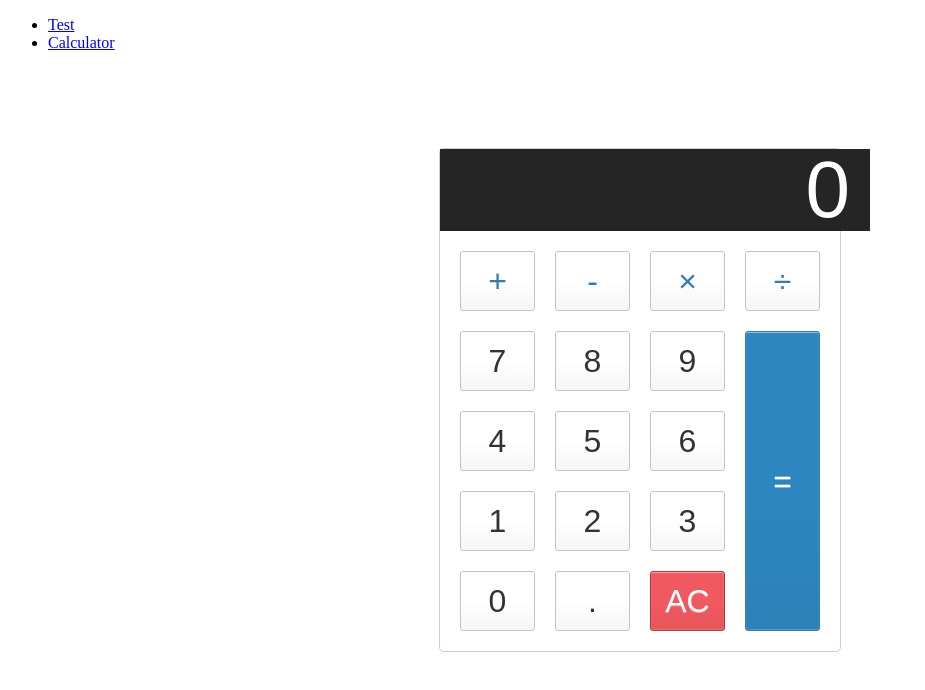
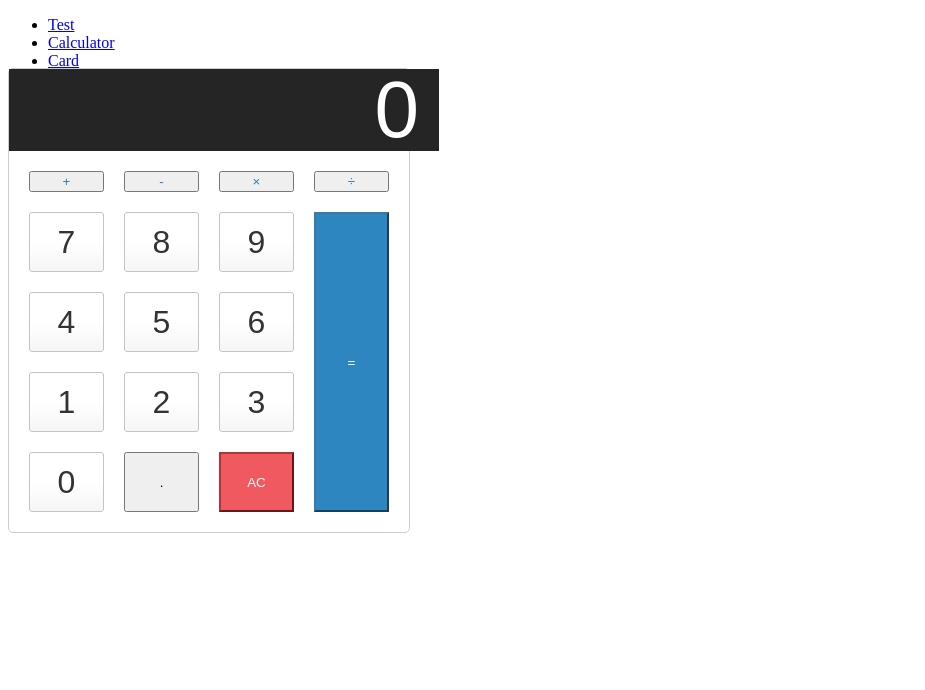
Before and after one commit to hiruthstautland/angular-test, an Angular app: page /calculator in a window 1280 px wide. Shown: the top 690 px of the page, without its empty margins (0-925 px from the left). Built offline with nearby package versions, Linux system fonts and the light colour scheme.

Commit message:
card scss added

```diff
--- a/src/app/app-routing.module.ts
+++ b/src/app/app-routing.module.ts
@@ -1,11 +1,12 @@
 import { NgModule } from '@angular/core';
-// import { CommonModule } from '@angular/common';
 import { RouterModule, Routes } from '@angular/router';
 import { CalculatorComponent } from './calculator/calculator.component';
+import { CardComponent } from './card/card.component';
 import { FirstComponent } from './first/first.component';
 
 const routes: Routes = [
   { path: 'test', component: FirstComponent },
+  { path: 'card', component: CardComponent },
   { path: 'calculator', component: CalculatorComponent },
 ];
 
--- a/src/app/app.component.html
+++ b/src/app/app.component.html
@@ -1,10 +1,13 @@
-<nav>
-  <ul>
-    <li>
-      <a routerLink="/test">Test</a>
+<nav class="nav">
+  <ul class="nav__list">
+    <li class="nav__item">
+      <a routerLink="/test" class="nav__link">Test</a>
     </li>
     <li>
-      <a routerLink="/calculator">Calculator</a>
+      <a routerLink="/calculator" class="nav__link">Calculator</a>
+    </li>
+    <li>
+      <a routerLink="/card" class="nav__link">Card</a>
     </li>
   </ul>
   <br />
--- a/src/app/app.component.scss
+++ b/src/app/app.component.scss
@@ -0,0 +1,8 @@
+nav {
+  position: fixed;
+  top: 0;
+  &__item {
+    display: inline;
+    padding: 1px;
+  }
+}
--- a/src/app/calculator/calculator.component.html
+++ b/src/app/calculator/calculator.component.html
@@ -1,34 +1,34 @@
-<div class="calculator">
+<div class="c-calculator">
+  <input type="text" class="c-calculator__screen" value="0" disabled />
 
-    <input type="text" class="calculator-screen" value="0" disabled />
+  <div class="c-calculator__keys">
+    <button type="button" class="c-calculator__operator" value="+">+</button>
+    <button type="button" class="c-calculator__operator" value="-">-</button>
+    <button type="button" class="c-calculator__operator" value="*">
+      &times;
+    </button>
+    <button type="button" class="c-calculator__operator" value="/">
+      &divide;
+    </button>
 
-    <div class="calculator-keys">
+    <button type="button" class="c-calculator__btn" value="7">7</button>
+    <button type="button" class="c-calculator__btn" value="8">8</button>
+    <button type="button" class="c-calculator__btn" value="9">9</button>
 
-      <button type="button" class="operator" value="+">+</button>
-      <button type="button" class="operator" value="-">-</button>
-      <button type="button" class="operator" value="*">&times;</button>
-      <button type="button" class="operator" value="/">&divide;</button>
+    <button type="button" class="c-calculator__btn" value="4">4</button>
+    <button type="button" class="c-calculator__btn" value="5">5</button>
+    <button type="button" class="c-calculator__btn" value="6">6</button>
 
-      <button type="button" value="7">7</button>
-      <button type="button" value="8">8</button>
-      <button type="button" value="9">9</button>
+    <button type="button" class="c-calculator__btn" value="1">1</button>
+    <button type="button" class="c-calculator__btn" value="2">2</button>
+    <button type="button" class="c-calculator__btn" value="3">3</button>
 
+    <button type="button" class="c-calculator__btn" value="0">0</button>
+    <button type="button" class="c-calculator__decimal" value=".">.</button>
+    <button type="button" class="c-calculator__all-clear" value="all-clear">
+      AC
+    </button>
 
-      <button type="button" value="4">4</button>
-      <button type="button" value="5">5</button>
-      <button type="button" value="6">6</button>
-
-
-      <button type="button" value="1">1</button>
-      <button type="button" value="2">2</button>
-      <button type="button" value="3">3</button>
-
-
-      <button type="button" value="0">0</button>
-      <button type="button" class="decimal" value=".">.</button>
-      <button type="button" class="all-clear" value="all-clear">AC</button>
-
-      <button type="button" class="equal-sign" value="=">=</button>
-
-    </div>
+    <button type="button" class="c-calculator__equal-sign" value="=">=</button>
   </div>
+</div>
--- a/src/app/calculator/calculator.component.scss
+++ b/src/app/calculator/calculator.component.scss
@@ -1,15 +1,13 @@
-.calculator {
+.c-calculator {
+  margin: auto; // transform: translate(-50%, -50%);
   border: 1px solid #ccc;
   border-radius: 5px;
-    position: absolute;
-    top: 50%;
-    left: 50%;
-    transform: translate(-50%, -50%);
+  position: relative;
+  top: 60px;
   width: 400px;
-  }
 
-  .calculator-screen {
-    width: 100%;
+  &__screen {
+    width: 400px;
     font-size: 5rem;
     height: 80px;
     border: none;
@@ -19,8 +17,7 @@
     padding-right: 20px;
     padding-left: 10px;
   }
-
-  button {
+  &__btn {
     height: 60px;
     background-color: #fff;
     border-radius: 3px;
@@ -28,44 +25,46 @@
     background-color: transparent;
     font-size: 2rem;
     color: #333;
-    background-image: linear-gradient(to bottom,transparent,transparent 50%,rgba(0,0,0,.04));
-    box-shadow: inset 0 0 0 1px rgba(255,255,255,.05), inset 0 1px 0 0 rgba(255,255,255,.45), inset 0 -1px 0 0 rgba(255,255,255,.15), 0 1px 0 0 rgba(255,255,255,.15);
-    text-shadow: 0 1px rgba(255,255,255,.4);
-  }
-
-  button:hover {
+    background-image: linear-gradient(
+      to bottom,
+      transparent,
+      transparent 50%,
+      rgba(0, 0, 0, 0.04)
+    );
+    box-shadow: inset 0 0 0 1px rgba(255, 255, 255, 0.05),
+      inset 0 1px 0 0 rgba(255, 255, 255, 0.45),
+      inset 0 -1px 0 0 rgba(255, 255, 255, 0.15),
+      0 1px 0 0 rgba(255, 255, 255, 0.15);
+    text-shadow: 0 1px rgba(255, 255, 255, 0.4);
+    &:hover {
       background-color: #eaeaea;
     }
-
-  .operator {
+  }
+  &__operator {
     color: #337cac;
   }
-
-  .all-clear {
+  &__all-clear {
     background-color: #f0595f;
     border-color: #b0353a;
     color: #fff;
-  }
-
-  .all-clear:hover {
+    &:hover {
       background-color: #f17377;
     }
-
-  .equal-sign {
+  }
+  &__equal-sign {
     background-color: #2e86c0;
     border-color: #337cac;
     color: #fff;
     height: 100%;
     grid-area: 2 / 4 / 6 / 5;
-  }
-
-  .equal-sign:hover {
+    &:hover {
       background-color: #4e9ed4;
     }
-
-  .calculator-keys {
+  }
+  &__keys {
     display: grid;
     grid-template-columns: repeat(4, 1fr);
     grid-gap: 20px;
     padding: 20px;
   }
+}
--- a/src/app/card/card.component.html
+++ b/src/app/card/card.component.html
@@ -1 +1,23 @@
-<p>card works!</p>
+<article class="c-card">
+  <header class="c-card__header">
+    <img
+      src="http://placehold.it/350x200"
+      class="c-card__image"
+      alt="Card Image"
+    />
+  </header>
+  <div class="c-card__body">
+    <h2 class="c-card__title">
+      Card
+    </h2>
+    <p class="c-card__subtitle">
+      initial component
+    </p>
+    <p class="c-card__intro">
+      Lorem ipsum dolor sit amet, consectetur adipisicing elit.
+    </p>
+  </div>
+  <footer class="c-card__footer">
+    Footer
+  </footer>
+</article>
--- a/src/app/card/card.component.scss
+++ b/src/app/card/card.component.scss
@@ -0,0 +1,50 @@
+// Sass  ----------------------------------------
+.c-card {
+  display: inline-block;
+  width: 100%;
+  max-width: 350px;
+  margin: 20px;
+  cursor: pointer;
+  transition: all 0.3s ease;
+  text-align: left;
+  background: rgb(248, 246, 246);
+  box-shadow: 0 6px 10px -5px rgba(0, 0, 0, 0.2);
+  border: 1px solid rgb(218, 215, 215);
+
+  &:hover {
+    transform: translateY(-4px);
+    box-shadow: 0 20px 20px -15px rgba(0, 0, 0, 0.3);
+  }
+  //   &__header {
+  //   }
+  &__image {
+    max-width: 100%;
+    max-height: 100%;
+  }
+
+  &__body {
+    padding: 20px;
+  }
+  &__title {
+    font-size: 15px;
+    font-weight: 700;
+    line-height: 1.2;
+    margin: 0;
+    padding: 0;
+    text-transform: uppercase;
+  }
+
+  &__subtitle {
+    font-size: 13px;
+    margin-top: 5px;
+    padding: 0;
+  }
+
+  &__intro {
+    margin-bottom: 0;
+  }
+  &__footer {
+    padding: 20px;
+    border-top: 1px solid #ddd;
+  }
+}
--- a/src/styles.scss
+++ b/src/styles.scss
@@ -1 +1,4 @@
 /* You can add global styles to this file, and also import other style files */
+body {
+  display: flex;
+}
```
Also changed, not shown: angular.json (+7 -18 lines), src/app/app.module.ts (+7 -1 lines). Lines whose indentation alone changed are shown as unchanged.
